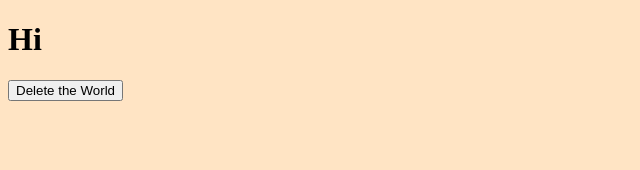
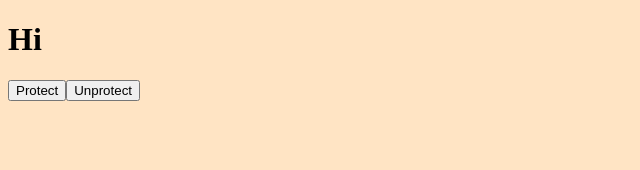
Before and after one commit to Practice-Nomadcoders-Lesson/react-wooks, a React (Create React App) app: page / in a window 1280 px wide. Shown: the top 170 px of the page, without its empty margins (0-640 px from the left). Built offline with nearby package versions, Linux system fonts and the light colour scheme.

Commit message:
#2.3 usePreventLeave

```diff
--- a/src/App.js
+++ b/src/App.js
@@ -1,13 +1,12 @@
-import { useConfirm } from "./useConfirm/useConfirm";
+import { usePreventLeave } from "./usePreventLeave/usePreventLeave";
 
 function App() {
-  const deleteWorld = () => console.log("Deleting the world...");
-  const abort = () => console.log("Aborted");
-  const confirmDelete = useConfirm("Are you sure ?", deleteWorld, abort);
+  const { enablePrevent, disablePrevent } = usePreventLeave();
   return (
     <div className="App">
       <h1>Hi</h1>
-      <button onClick={confirmDelete}>Delete the World</button>
+      <button onClick={enablePrevent}>Protect</button>
+      <button onClick={disablePrevent}>Unprotect</button>
     </div>
   );
 }
--- /dev/null
+++ b/src/usePreventLeave/usePreventLeave.js
@@ -0,0 +1,10 @@
+export const usePreventLeave = () => {
+  const listener = (event) => {
+    event.preventDefault();
+    event.returnValue = "";
+  };
+  const enablePrevent = () => window.addEventListener("beforeunload", listener);
+  const disablePrevent = () =>
+    window.removeEventListener("beforunload", listener);
+  return { enablePrevent, disablePrevent };
+};
```
